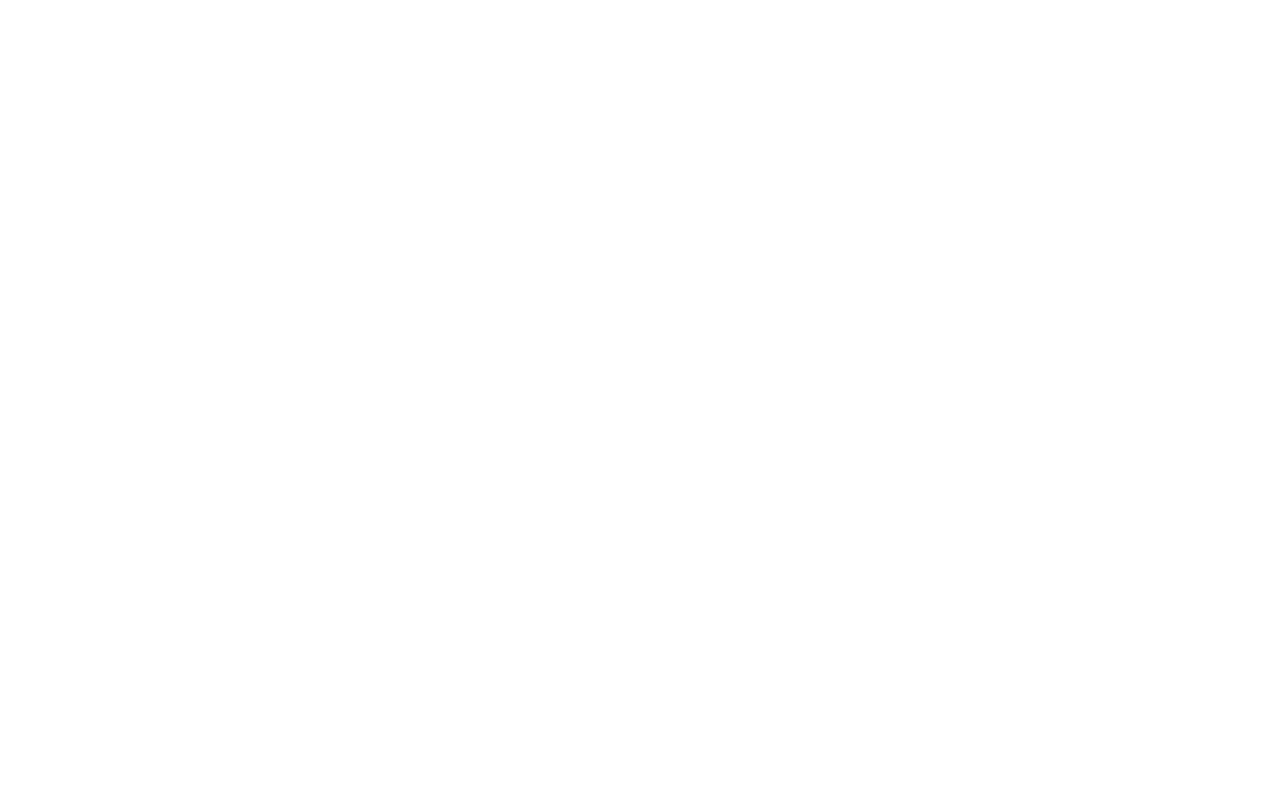
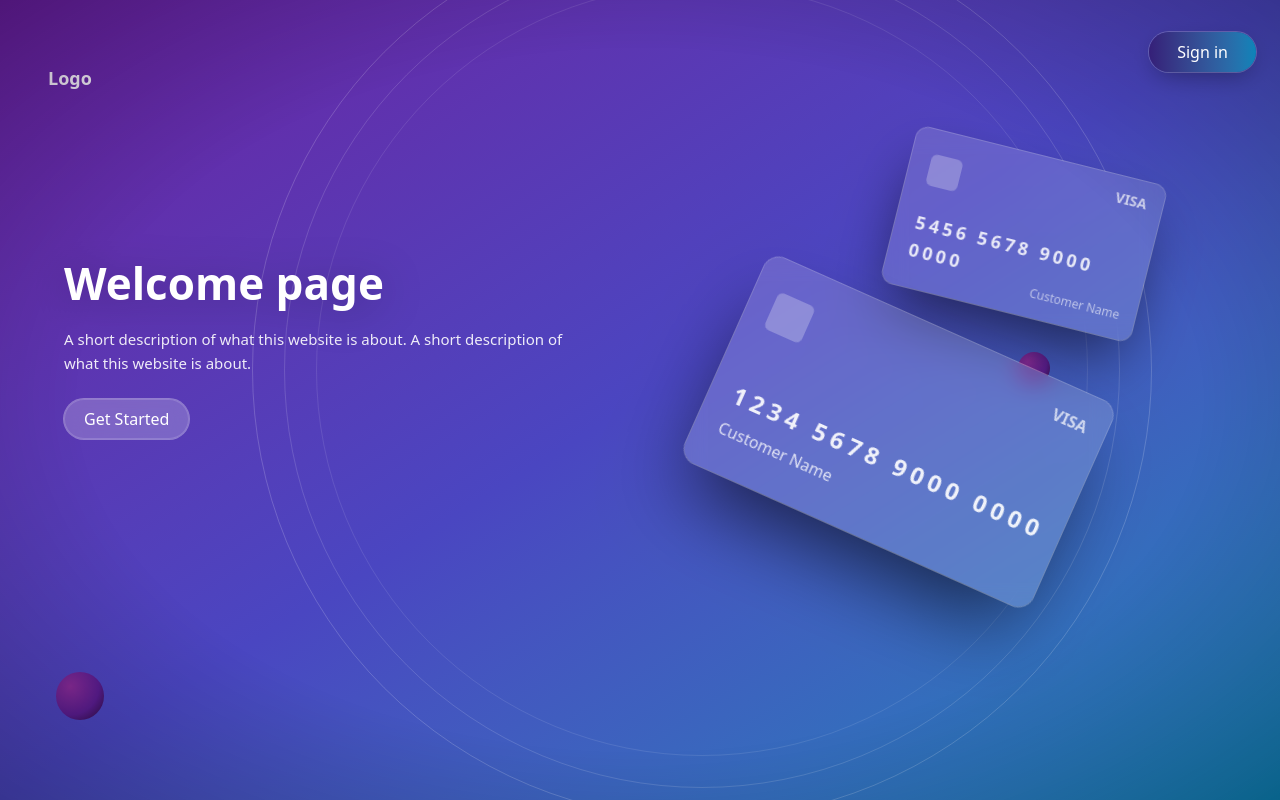
Before and after one commit to IvanAndonov1/BankManager, a React (Vite) app in the folder client/: page / in a window 1280 px wide. Built offline with nearby package versions, Linux system fonts and the light colour scheme.

Commit message:
protect application routes with guards

```diff
--- a/client/src/App.jsx
+++ b/client/src/App.jsx
@@ -3,17 +3,54 @@ import Loans from './components/Customers/Loans/Loans';
 import Transactions from './components/Customers/Transactions/Transactions';
 import Dashboard from './components/Customers/Dashboard';
 
+import CustomerMoreInfo from './components/Employees/Customer/Details/Details';
+import Home from './components/Home/Home';
+import Login from './components/Auth/Login/Login';
+import AdminDashboard from './components/Admin/Dashboard/Dashboard';
+import AdminEmployeeDetails from './components/Admin/Employee/Details/AdminEmployeeDetails';
+import Register from './components/Auth/Register/Register';
+import EmployeeDashboard from './components/Employees/Dashboard/Dashboard';
+import { AuthProvider } from './contexts/AuthContext';
+import Logout from './components/Auth/Logout/Logout';
+import RequireRole from './guards/RequireRole';
+import RequireGuest from './guards/RequireGuest';
+import RequireAuth from './guards/RequireAuth';
+
 
 function App() {
 	return (
 		<>
-			<Routes>
-				<Route path='/customer-loans' element={<Loans />} />
-				<Route path="/customer-dashboard" element={<Dashboard />} />
-				<Route path='/customer-transactions' element={<Transactions />} />
+			<AuthProvider>
+				<Routes>
+					<Route element={<RequireGuest />}>
+						<Route path="/" element={<Home />} />
+						<Route path="/login" element={<Login />} />
+						<Route path="/register" element={<Register />} />
+					</Route>
 
+					<Route element={<RequireAuth />}>
+						<Route element={<RequireRole roles={["CUSTOMER"]} />}>
+							<Route path="/customer-dashboard" element={<Dashboard />} />
+							<Route path="/customer-loans" element={<Loans />} />
+							<Route path="/customer-transactions" element={<Transactions />} />
+						</Route>
 
-			</Routes>
+						<Route element={<RequireRole roles={["EMPLOYEE"]} />}>
+							<Route path="/employee" element={<EmployeeDashboard />} />
+							<Route path="/customer-details/:employeeId" element={<CustomerMoreInfo />} />
+						</Route>
+
+						<Route element={<RequireRole roles={["ADMIN"]} />}>
+							<Route path="/admin" element={<AdminDashboard />} />
+							<Route path="/admin/employee/:employeeId" element={<AdminEmployeeDetails />} />
+						</Route>
+
+						<Route element={<RequireRole roles={["CUSTOMER", "EMPLOYEE", "ADMIN"]} />}>
+							<Route path="/logout" element={<Logout />} />
+						</Route>
+					</Route>
+				</Routes>
+			</AuthProvider>
 		</>
 	)
 }
```
